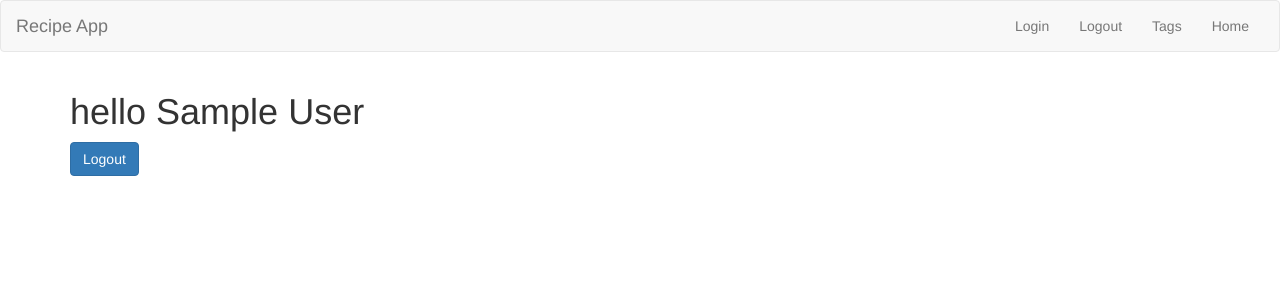
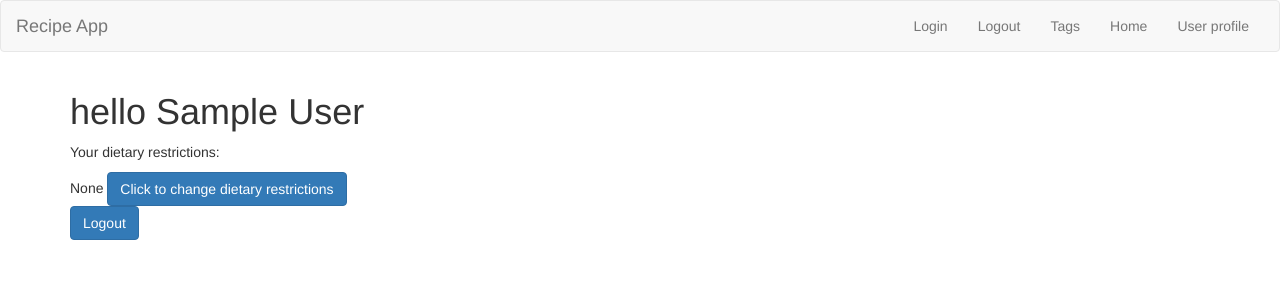
Before and after one commit to JessicaRitter/reciMe, a Flask app: page /1 in a window 1280 px wide. Shown: the top 300 px of the page. Run offline with Flask 2, Linux system fonts and the light colour scheme; the visitor is signed in with stand-in values (Sample User, id 1); data comes from the database, SQL or seed files in the repository; some libraries are stand-ins or nearby versions.

Commit message:
user logged can access their profile in nav bar from anywhere on site

```diff
--- a/model.py
+++ b/model.py
@@ -84,6 +84,7 @@ class User(db.Model):
     email = db.Column(db.String(80), nullable=True)
     name = db.Column(db.String(24), nullable=False)
     password = db.Column(db.String(60), nullable=False)
+    restrictions = db.Column(db.String(60), nullable=True)
 
 
 
--- a/server.py
+++ b/server.py
@@ -11,7 +11,12 @@ app.secret_key = "jessisthebest"
 
 @app.route('/')
 def showbutton():
-    return render_template('showbutton.html')
+    if "user_email" in session:
+        email = session["user_email"]
+        user = User.query.filter_by(email = email).one()
+        return render_template('showbutton.html', user=user)
+    else:
+        return render_template('showbutton.html')
 
 @app.route('/recipes')
 def recipe_options():
@@ -34,12 +39,24 @@ def recipe_options():
     directions2 = recipe2.recipe_directions.split(".")
     directions3 = recipe3.recipe_directions.split(".")
 
-    return render_template('threerecipes.html', recipe1=recipe1,
-                            recipe2=recipe2, recipe3=recipe3,
-                            ingredients1=ingredients1,
-                            ingredients2=ingredients2,
-                            ingredients3=ingredients3,
-                            url1=url1, url2=url2,url3=url3)
+    if "user_email" in session:
+        email = session["user_email"]
+        user = User.query.filter_by(email = email).one()
+        return render_template('threerecipes.html', recipe1=recipe1,
+                                recipe2=recipe2, recipe3=recipe3,
+                                ingredients1=ingredients1,
+                                ingredients2=ingredients2,
+                                ingredients3=ingredients3,
+                                url1=url1, url2=url2,url3=url3,
+                                user=user)
+    else:
+
+        return render_template('threerecipes.html', recipe1=recipe1,
+                                recipe2=recipe2, recipe3=recipe3,
+                                ingredients1=ingredients1,
+                                ingredients2=ingredients2,
+                                ingredients3=ingredients3,
+                                url1=url1, url2=url2,url3=url3)
 
 @app.route('/recipes/<recipe_url>')
 def show_recipe(recipe_url):
@@ -51,23 +68,40 @@ def show_recipe(recipe_url):
     recipe_ingredients = recipe_display.recipe_ingredients.split(",")
     recipe_directions = recipe_display.recipe_directions.split(".")
 
-    return render_template('recipe.html', recipe_title=recipe_title,
+    if "user_email" in session:
+        email = session["user_email"]
+        user = User.query.filter_by(email = email).one()
+        return render_template('recipe.html', recipe_title=recipe_title,
                             recipe_ingredients=recipe_ingredients,
-                            recipe_directions=recipe_directions)
+                            recipe_directions=recipe_directions,
+                            user=user)
+    else:
+        return render_template('recipe.html', recipe_title=recipe_title,
+                                recipe_ingredients=recipe_ingredients,
+                                recipe_directions=recipe_directions)
 
 
 @app.route('/tags')
 def show_tags():
     tags = Tag.query.all()
 
-
-    return render_template('tag.html', tags=tags)
+    if "user_email" in session:
+        email = session["user_email"]
+        user = User.query.filter_by(email = email).one()
+        return render_template('tag.html', tags=tags, user=user)
+    else:
+        return render_template('tag.html', tags=tags)
 
 @app.route('/<category>/recipes')
 def show_taggedrecipes(category):
     tag = Tag.query.filter_by(category = category).one()
     recipes = tag.recipe
-    return render_template('taggedrecipe.html', tag=tag, recipes=recipes)
+    if "user_email" in session:
+        email = session["user_email"]
+        user = User.query.filter_by(email = email).one()
+        return render_template('taggedrecipe.html', tag=tag, recipes=recipes, user=user)
+    else:
+        return render_template('taggedrecipe.html', tag=tag, recipes=recipes)
 
 
 @app.route('/signup', methods=["GET"])
@@ -119,12 +153,34 @@ def logout():
 @app.route('/<user_id>')
 def show_profile(user_id):
     if "user_email" in session:
-        user = User.query.filter_by(user_id = user_id).first()
+        email = session["user_email"]
+        user = User.query.filter_by(email = email).first()
         name = user.name
-        return render_template('userprofile.html', name=name)
+        return render_template('userprofile.html', name=name, user=user)
     else:
         return redirect('/')
 
+@app.route('/add-dietary-restrictions', methods=["GET"])
+def show_restrictions():
+    email = session["user_email"]
+    user = User.query.filter_by(email = email).one()
+    return render_template('restrictions.html', user=user)
+
+@app.route('/add-dietary-restrictions', methods=["POST"])
+def add_restrictions():
+    if request.method == "POST":
+        selected_restrictions = request.form.getlist("restriction")
+    restrictions = " "
+    for restriction in selected_restrictions:
+        restrictions += restriction + ","
+    email =session["user_email"]
+    print restrictions
+    user = User.query.filter_by(email=email).first()
+    user_id = user.user_id
+    user.restrictions = restrictions
+    db.session.commit()
+
+    return redirect('/%d'% user_id)
 
 
 
--- a/templates/base.html
+++ b/templates/base.html
@@ -27,6 +27,9 @@
         <li><a href="/logout">Logout</a></li>
         <li><a href="/tags">Tags</a></li>
         <li><a href="/">Home</a></li>
+        {% if "user_email" in session %}
+            <li><a href="/{{user.user_id}}">User profile</a></li>
+        {% endif %}
       </ul>
     </div><!-- /.navbar-collapse -->
   </div><!-- /.container-fluid -->
--- a/templates/userprofile.html
+++ b/templates/userprofile.html
@@ -2,6 +2,13 @@
 {% block content %}
 <div class="container">
     <h1>hello {{name}}</h1>
+    <div class="row">
+        <div class="col-lg-7">
+            <p> Your dietary restrictions: </p>
+            {{ user.restrictions }}
+            <button class="btn btn-primary"><a href="/add-dietary-restrictions">Click to change dietary restrictions</a></button>
+        </div>
+    </div>
 <button class="btn btn-primary"><a href="/logout">Logout</a></button>
 </div>
 {%endblock%}
```
Also changed, not shown: templates/restrictions.html (added, +25 -0 lines).
